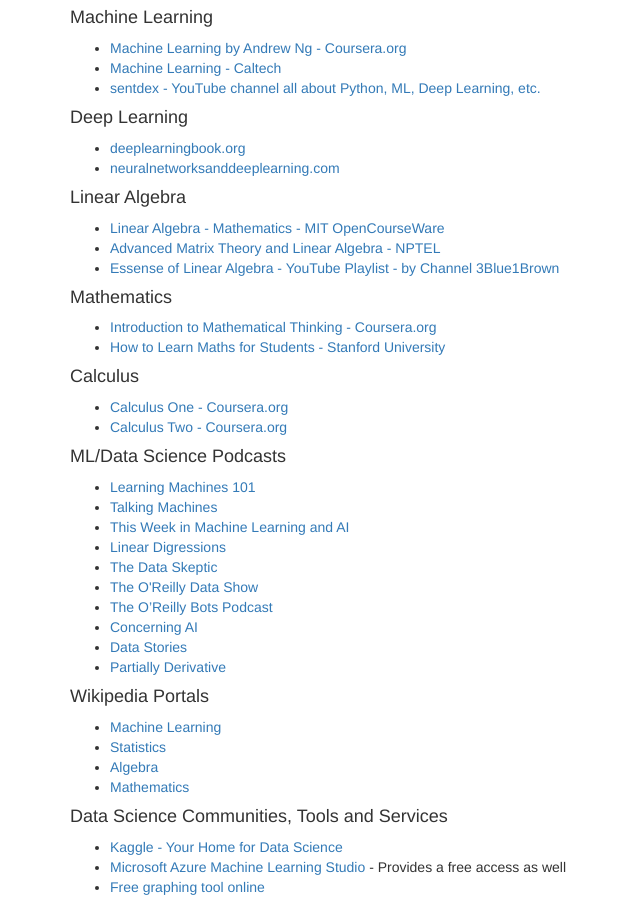
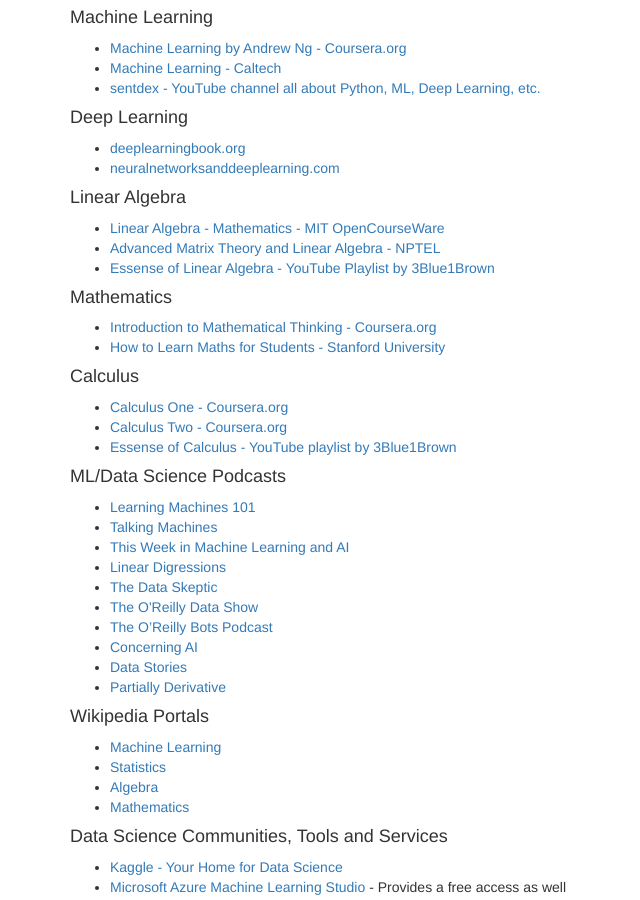
Before and after one commit to devm1023/ML_project, a Jekyll site: the page built from pages/useful-stuff.html, in a window 1280 px wide and 900 px high, scrolled down 350 px. Shown: the whole window, without its empty margins (0-640 px from the left). Built offline with Jekyll 4.4.1, drawn with Linux system fonts in a browser that asks for light colours; nearby versions of some CDN libraries; comment, search, counter and statistics services are not loaded.

Commit message:
added essence of calculus playlist link

```diff
--- a/pages/useful-stuff.html
+++ b/pages/useful-stuff.html
@@ -26,7 +26,7 @@
 <ul>
 	<li><A href="https://ocw.mit.edu/courses/mathematics/18-06-linear-algebra-spring-2010/" target="_blank">Linear Algebra - Mathematics - MIT OpenCourseWare</A></li>
 	<li><A href="http://nptel.ac.in/courses/111108066" target="_blank">Advanced Matrix Theory and Linear Algebra - NPTEL</A></li>
-	<li><A href="https://www.youtube.com/playlist?list=PLZHQObOWTQDPD3MizzM2xVFitgF8hE_ab" target="_blank">Essense of Linear Algebra - YouTube Playlist - by Channel 3Blue1Brown</A></li>
+	<li><A href="https://www.youtube.com/playlist?list=PLZHQObOWTQDPD3MizzM2xVFitgF8hE_ab" target="_blank">Essense of Linear Algebra - YouTube Playlist by <A href="https://www.youtube.com/channel/UCYO_jab_esuFRV4b17AJtAw">3Blue1Brown</A></A></li>
 </ul>
 <h4>Mathematics</h4>
 <ul>
@@ -37,6 +37,7 @@
 <ul>
 	<li><A href="https://www.coursera.org/learn/calculus1" target="_blank">Calculus One - Coursera.org</A></li>
 	<li><A href="https://www.coursera.org/learn/advanced-calculus" target="_blank">Calculus Two - Coursera.org</A></li>
+	<li><A href="https://www.youtube.com/playlist?list=PLZHQObOWTQDMsr9K-rj53DwVRMYO3t5Yr" target="_blank">Essense of Calculus - YouTube playlist by <A href="https://www.youtube.com/channel/UCYO_jab_esuFRV4b17AJtAw">3Blue1Brown</A></A></li>
 </ul>
 <h4>ML/Data Science Podcasts</h4>
 <ul>
```
